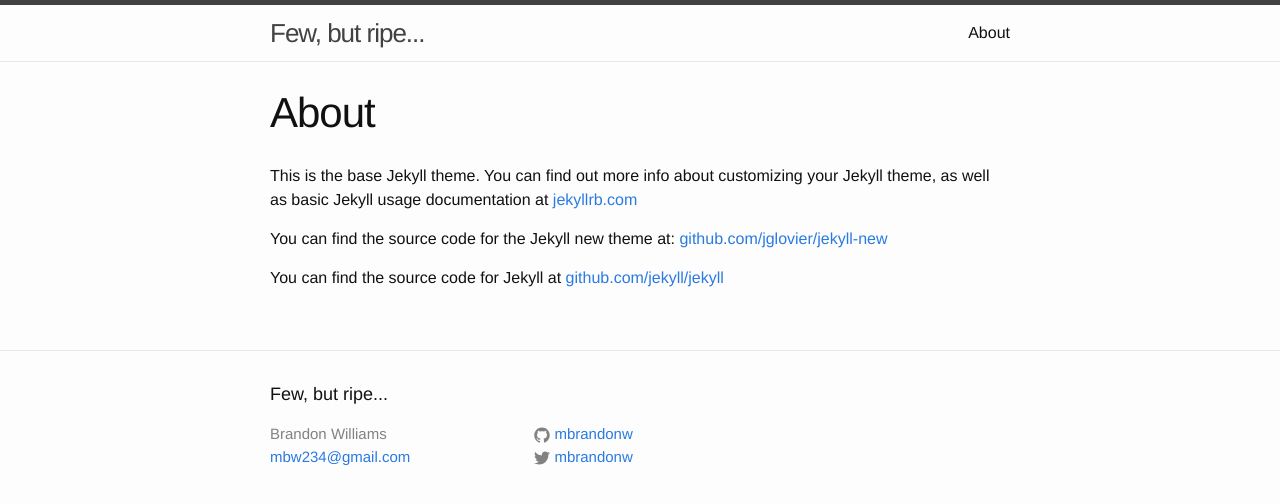
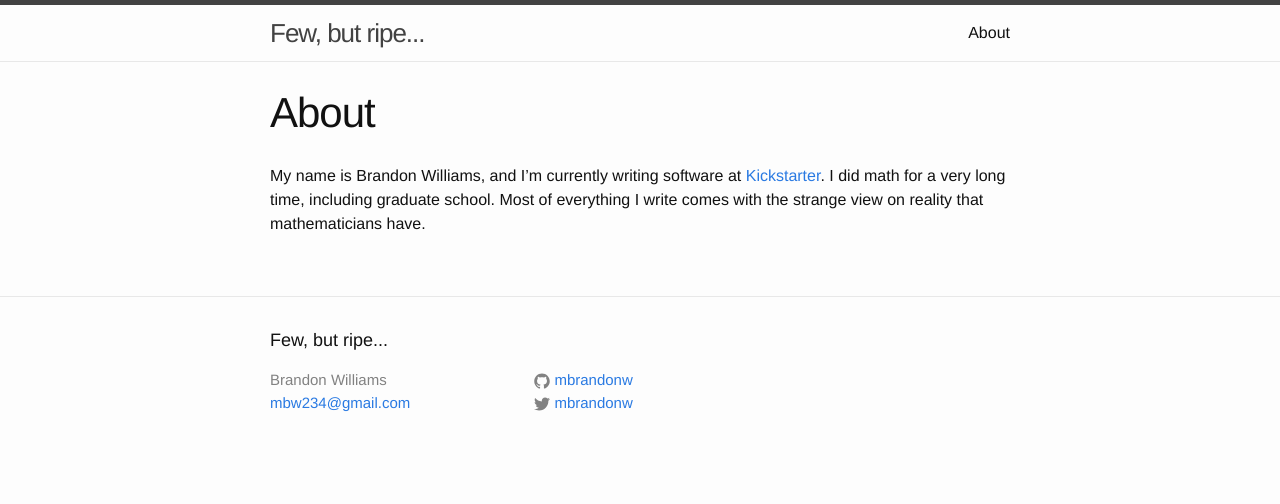
Before and after one commit to mbrandonw/mbrandonw.github.io, a Jekyll site: the page built from about.md, in a window 1280 px wide. Shown: the top 504 px of the page. Built offline with Jekyll 4.4.1, drawn with Linux system fonts in a browser that asks for light colours.

Commit message:
Simple about.

```diff
--- a/about.md
+++ b/about.md
@@ -4,8 +4,4 @@ title: About
 permalink: /about/
 ---
 
-This is the base Jekyll theme. You can find out more info about customizing your Jekyll theme, as well as basic Jekyll usage documentation at [jekyllrb.com](http://jekyllrb.com/)
-
-You can find the source code for the Jekyll new theme at: [github.com/jglovier/jekyll-new](https://github.com/jglovier/jekyll-new)
-
-You can find the source code for Jekyll at [github.com/jekyll/jekyll](https://github.com/jekyll/jekyll)
+My name is Brandon Williams, and I’m currently writing software at [Kickstarter](http://www.kickstarter.com). I did math for a very long time, including graduate school. Most of everything I write comes with the strange view on reality that mathematicians have.
```
